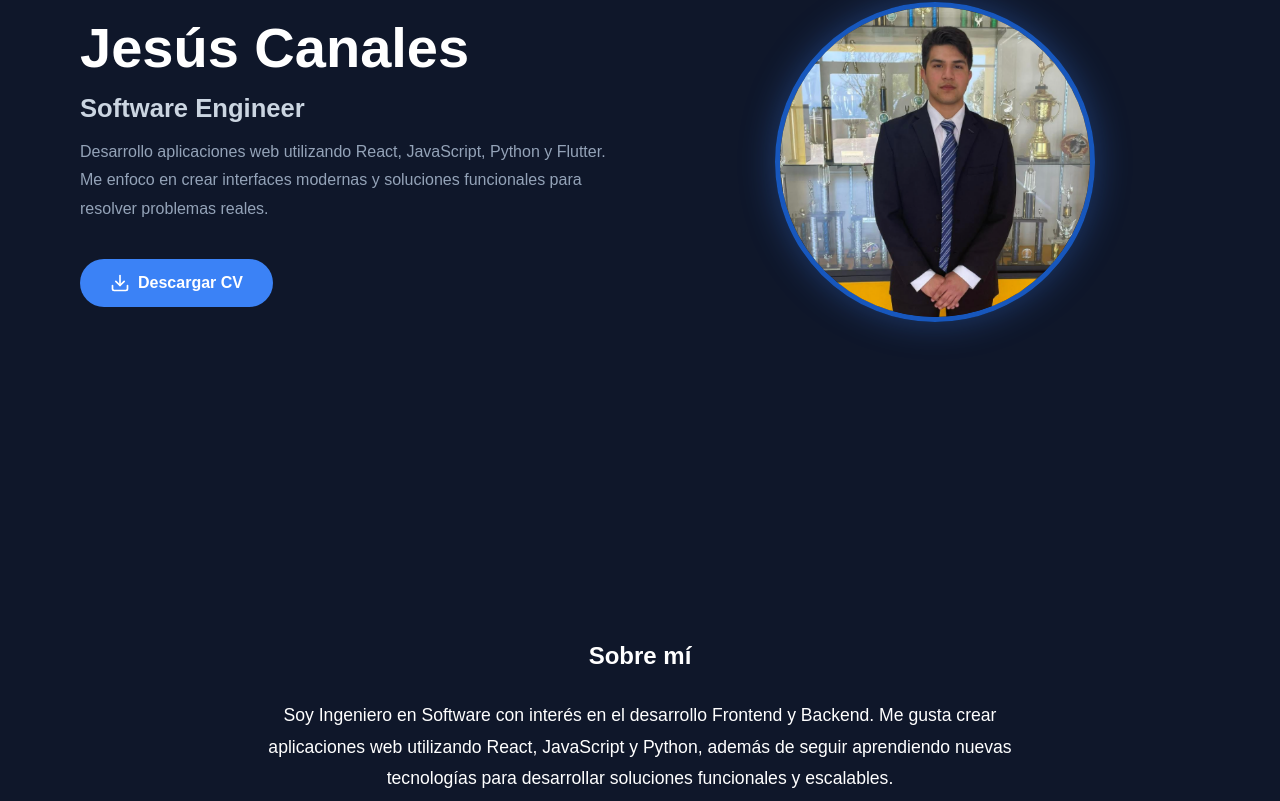
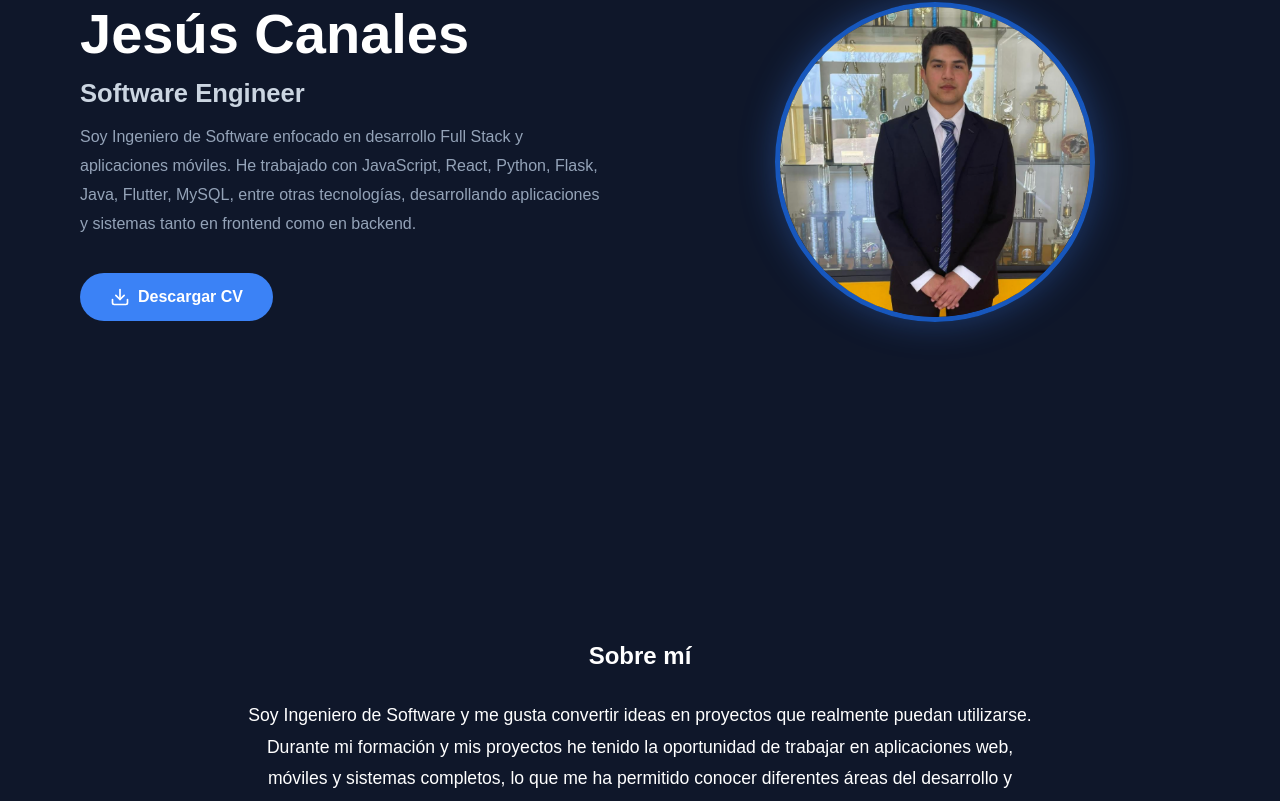
Before and after one commit to JesusCanales02/Portafolio, a React (Vite) app: page / in a window 1280 px wide. Shown: the part 258-1059 px from the top of the page. Built offline with nearby package versions, Linux system fonts and the light colour scheme.

Commit message:
Texto sobre mi terminado

```diff
--- a/src/componentes/About/About.jsx
+++ b/src/componentes/About/About.jsx
@@ -6,11 +6,15 @@ function About() {
         <section id="about" className="about">
             <h2>Sobre mí</h2>
 
-            <p>Soy Ingeniero en Software con interés en el desarrollo
-                Frontend y Backend. Me gusta crear aplicaciones web
-                utilizando React, JavaScript y Python, además de seguir
-                aprendiendo nuevas tecnologías para desarrollar soluciones
-                funcionales y escalables.</p>
+            <p>Soy Ingeniero de Software y me gusta convertir ideas en proyectos que realmente puedan utilizarse.
+                Durante mi formación y mis proyectos he tenido la oportunidad de
+                trabajar en aplicaciones web, móviles y sistemas completos,
+                lo que me ha permitido conocer diferentes áreas del desarrollo
+                y descubrir qué tipo de problemas disfruto resolver.
+                </p>
+            <p>Fuera de la parte técnica, me considero una persona que siempre busca aprender
+                algo nuevo y mejorar en lo que hace. Para mí, la tecnología no solo se trata de programar,
+                sino también de encontrar formas de hacer el trabajo más sencillo y productivo.</p>
         </section>
         </>
     )
--- a/src/componentes/Hero/Hero.jsx
+++ b/src/componentes/Hero/Hero.jsx
@@ -16,10 +16,10 @@ function Hero() {
                 </h2>
 
                 <p className="hero-description">
-                    Desarrollo aplicaciones web utilizando React,
-                    JavaScript, Python y Flutter. Me enfoco en crear
-                    interfaces modernas y soluciones funcionales para
-                    resolver problemas reales.
+                    Soy Ingeniero de Software enfocado en
+                    desarrollo Full Stack y aplicaciones móviles.
+                    He trabajado con JavaScript, React, Python, Flask, Java, Flutter, MySQL, entre otras tecnologías, desarrollando aplicaciones y sistemas tanto en frontend como en backend.
+
                 </p>
 
                 <a
```
